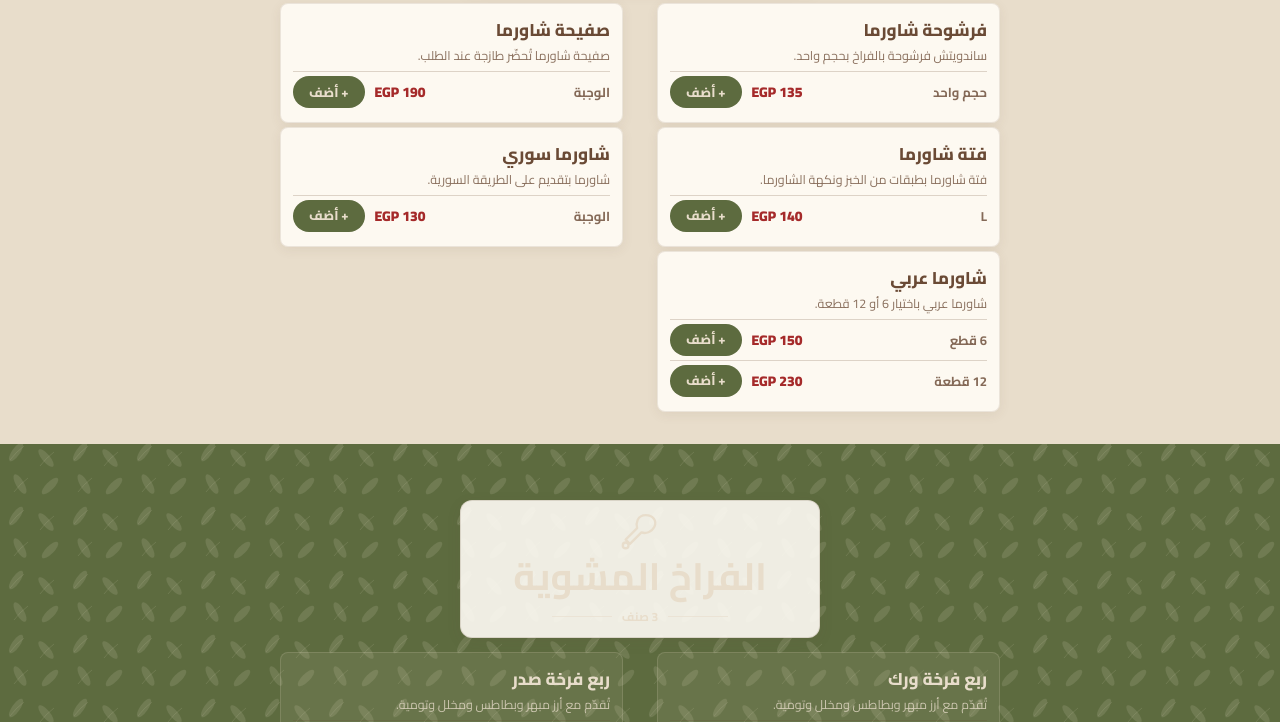
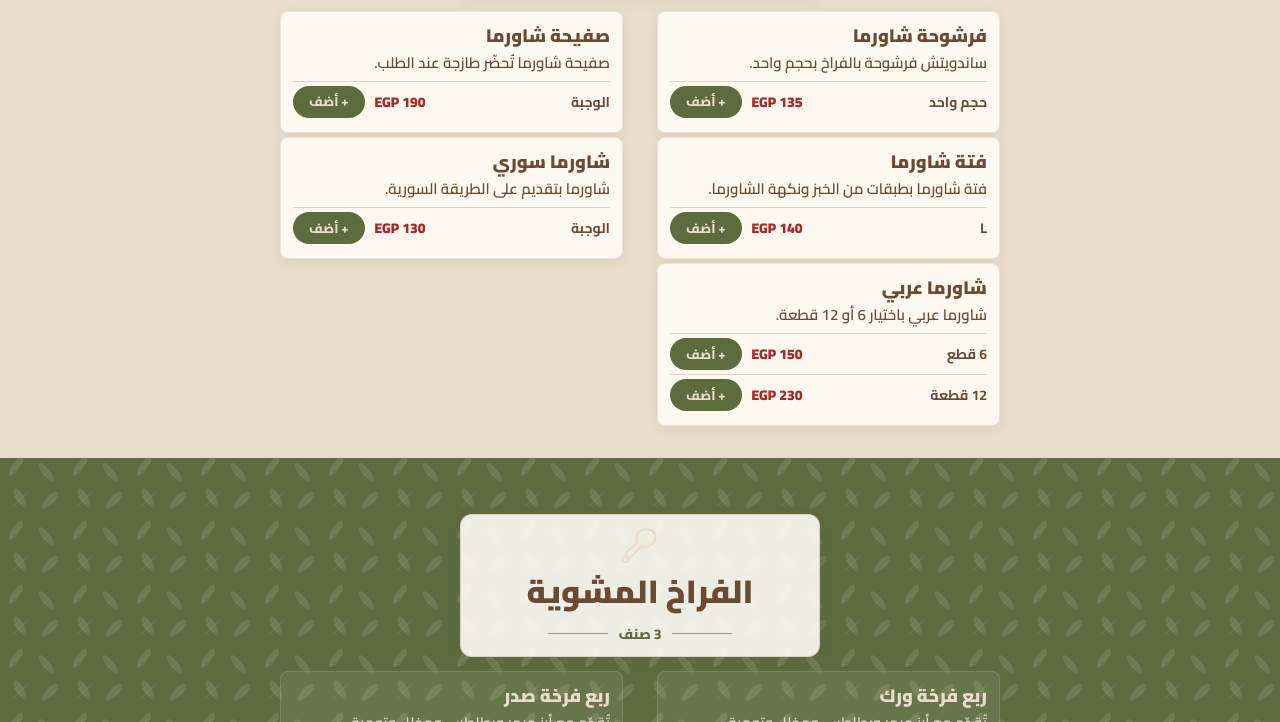
Before and after one commit to WaelZaqout/Tiberia, a plain HTML site: page index.html in a window 1280 px wide. Shown: the part 566-1288 px from the top of the page. Drawn offline with Linux system fonts and the light colour scheme; a web font is replaced by a local one.

Commit message:
Update style.css

```diff
--- a/style.css
+++ b/style.css
@@ -1491,3 +1491,69 @@ footer .logo-en {
     color: var(--beige);
     margin: 8px 0
 }
+
+.ch h2,
+.cat:nth-child(even) .ch h2 {
+    font-family: Cairo, Tahoma, sans-serif;
+    font-size: clamp(1.75rem, 5vw, 2rem);
+    font-weight: 900;
+    line-height: 1.45;
+    color: var(--brown)
+}
+
+.ch .orn,
+.cat:nth-child(even) .ch .orn {
+    color: var(--olive);
+    font-size: 14px;
+    font-weight: 800
+}
+
+.grp {
+    font-size: 15px;
+    line-height: 1.7
+}
+
+.l1 strong {
+    font-size: 18px;
+    font-weight: 900;
+    line-height: 1.5
+}
+
+.item-description,
+#rice .item-description,
+#extras .item-description {
+    color: var(--brown-d);
+    font-size: 15px;
+    font-weight: 600;
+    line-height: 1.75;
+    opacity: 1
+}
+
+.cat:nth-child(even) .item-description {
+    color: var(--beige)
+}
+
+.option-label {
+    font-size: 14px;
+    opacity: 1
+}
+
+.desc {
+    font-size: 15px;
+    line-height: 1.7;
+    opacity: 1
+}
+
+.about h2,
+.visit h2 {
+    font-family: Cairo, Tahoma, sans-serif;
+    font-weight: 900;
+    line-height: 1.5
+}
+
+.about p,
+.visit p {
+    font-size: 15px;
+    line-height: 1.85;
+    opacity: 1
+}
```
